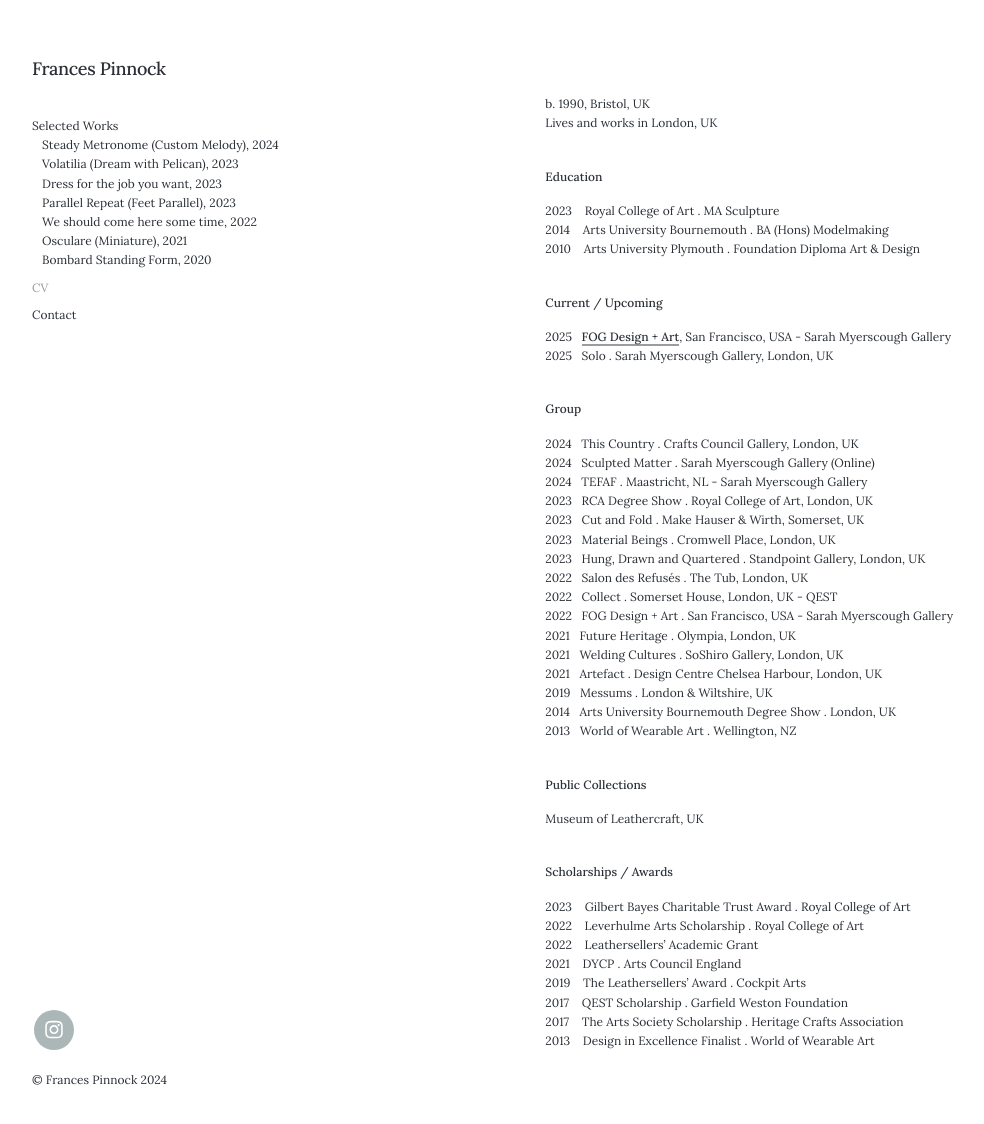
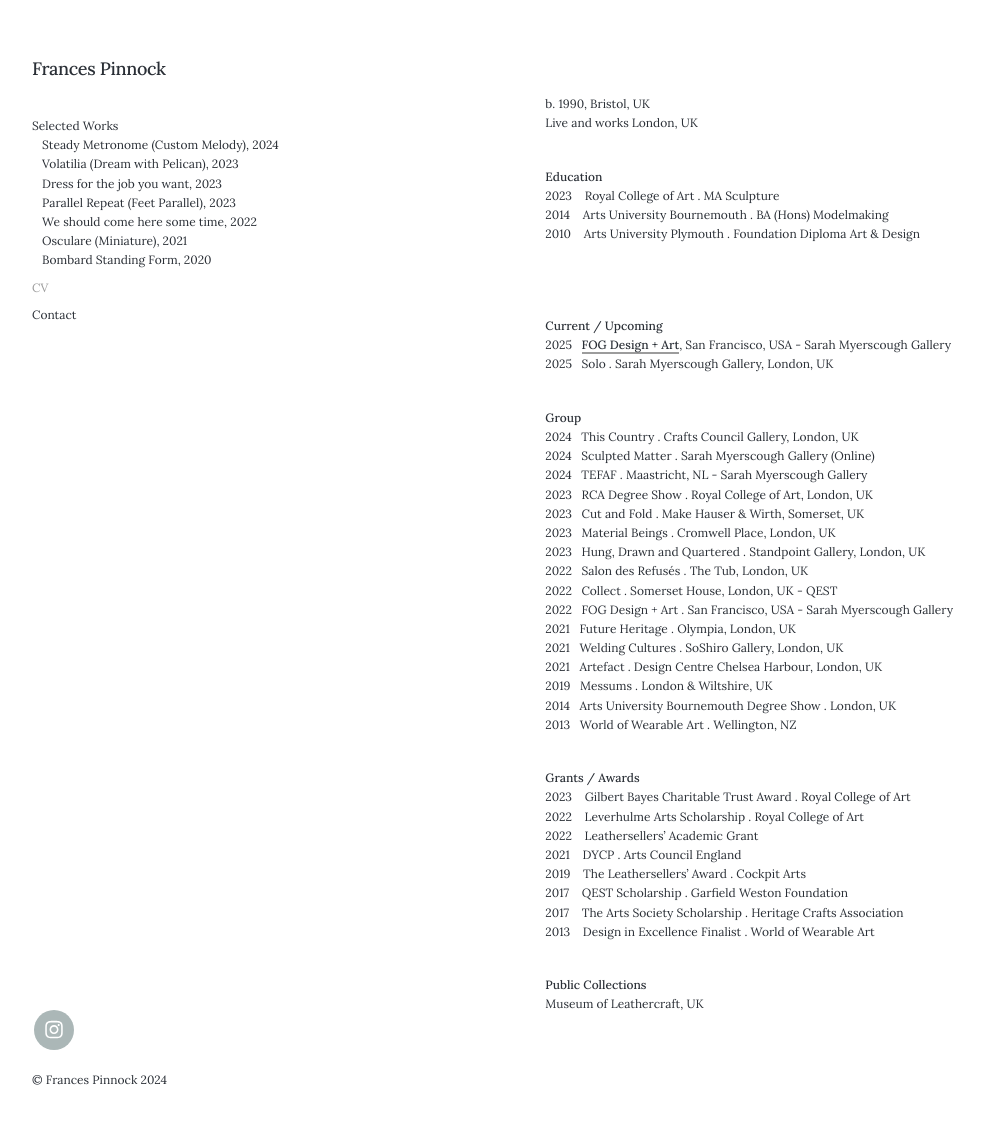
Before and after one commit to francespinnock/francespinnock.github.io, a Jekyll site: the page built from _pages/cv.md, in a window 1280 px wide and 1129 px high. Shown: the top 1124 px of the window, without its empty margins (28-1012 px from the left). Built offline with Jekyll 4.4.1, drawn with Linux system fonts in a browser that asks for light colours; nearby versions of some CDN libraries; some web fonts are replaced.

Commit message:
Update cv.md

```diff
--- a/_pages/cv.md
+++ b/_pages/cv.md
@@ -7,24 +7,22 @@ description: Frances Pinnock - CV
 <br />
 
 b. 1990, Bristol, UK
-Lives and works in London, UK
+Live and works London, UK
 <br />
 
 **Education**
-
 2023&nbsp;&nbsp;&nbsp; Royal College of Art . MA Sculpture
 2014&nbsp;&nbsp;&nbsp; Arts University Bournemouth . BA (Hons) Modelmaking
 2010&nbsp;&nbsp;&nbsp; Arts University Plymouth . Foundation Diploma Art & Design
 <br />
+<br />
 
 **Current / Upcoming**
-
 2025&nbsp;&nbsp;&nbsp;[FOG Design + Art](https://www.fogfair.com/), San Francisco, USA - Sarah Myerscough Gallery
 2025&nbsp;&nbsp;&nbsp;Solo . Sarah Myerscough Gallery, London, UK
 <br />
 
 **Group**
-
 2024&nbsp;&nbsp;&nbsp;This Country . Crafts Council Gallery, London, UK
 2024&nbsp;&nbsp;&nbsp;Sculpted Matter . Sarah Myerscough Gallery (Online)
 2024&nbsp;&nbsp;&nbsp;TEFAF . Maastricht, NL - Sarah Myerscough Gallery
@@ -43,13 +41,7 @@ Lives and works in London, UK
 2013&nbsp;&nbsp;&nbsp;World of Wearable Art . Wellington, NZ
 <br />
 
-**Public Collections**
-
-Museum of Leathercraft, UK
-<br />
-
-**Scholarships / Awards**
-
+**Grants / Awards**
 2023&nbsp;&nbsp;&nbsp; Gilbert Bayes Charitable Trust Award . Royal College of Art
 2022&nbsp;&nbsp;&nbsp; Leverhulme Arts Scholarship . Royal College of Art
 2022&nbsp;&nbsp;&nbsp; Leathersellers' Academic Grant
@@ -59,3 +51,7 @@ Museum of Leathercraft, UK
 2017&nbsp;&nbsp;&nbsp; The Arts Society Scholarship . Heritage Crafts Association
 2013&nbsp;&nbsp;&nbsp; Design in Excellence Finalist . World of Wearable Art
 <br />
+
+**Public Collections**
+Museum of Leathercraft, UK
+<br />
```
